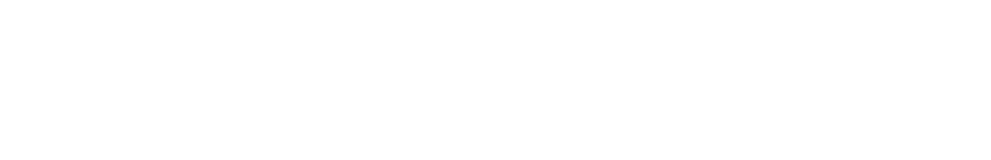
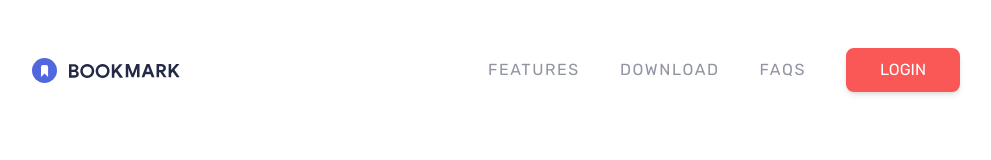
Before and after one commit to Ralph-souza/traversy-tailwind-course-project-6, a website: page index.html in a window 1280 px wide. Shown: the whole page, without its empty margins (144-1135 px from the left). Drawn offline with Linux system fonts and the light colour scheme.

Commit message:
Adiciona menu e logo

```diff
--- a/index.html
+++ b/index.html
@@ -4,10 +4,36 @@
     <meta charset="UTF-8">
     <meta http-equiv="X-UA-Compatible" content="IE=edge">
     <meta name="viewport" content="width=device-width, initial-scale=1.0">
+    <link rel="preconnect" href="https://fonts.googleapis.com">
+    <link rel="preconnect" href="https://fonts.gstatic.com" crossorigin>
+    <link href="https://fonts.googleapis.com/css2?family=Open+Sans:wght@400;700&family=Rubik:ital,wght@0,400;0,700;1,600&display=swap" rel="stylesheet">
     <link rel="stylesheet" href="css/style.css">
-    <title>Document</title>
+    <title>Bookmark</title>
 </head>
-<body>
+<body class="overflow-x-hidden">
+    <!-- Navbar -->
+    <nav class="container relative mx-auto p-6">
+        <!-- Flex container for nav items -->
+        <div class="flex items-center justify-between space-x-20 my-6">
+            <!-- Logo -->
+            <div class="z-30">
+                <img src="images/logo-bookmark.svg" alt="" id="logo">
+            </div>
 
+            <!-- Menu items -->
+            <div class="hidden items-center space-x-10 uppercase text-grayishBlue md:flex">
+                <a href="#features" class="tracking-widest hover:text-softRed">Features</a>
+                <a href="#download" class="tracking-widest hover:text-softRed">Download</a>
+                <a href="#faqs" class="tracking-widest hover:text-softRed">FAQs</a>
+
+                <a
+                    href="#"
+                    class="px-8 py-2 text-white bg-softRed border-2 border-softRed
+                    rounded-lg shadow-md hover:text-softRed hover:bg-white">
+                    Login
+                </a>
+            </div>
+        </div>
+    </nav>
 </body>
 </html>
--- a/tailwind.config.js
+++ b/tailwind.config.js
@@ -8,7 +8,17 @@ module.exports = {
       lg: '976px',
       xl: '1440px'
     },
-    extend: {},
+    extend: {
+      colors: {
+        softBlue: 'hsl(231, 69%, 60%)',
+        softRed: 'hsl(0, 94%, 66%)',
+        grayishBlue: 'hsl(229, 8%, 60%)',
+        veryDarkBlue: 'hsl(229, 31%, 21%)'
+      },
+      fontFamily: {
+        sans: ['Rubik', 'sans-serif']
+      },
+    },
   },
   plugins: [],
 }
```
Also changed, not shown: css/style.css.
